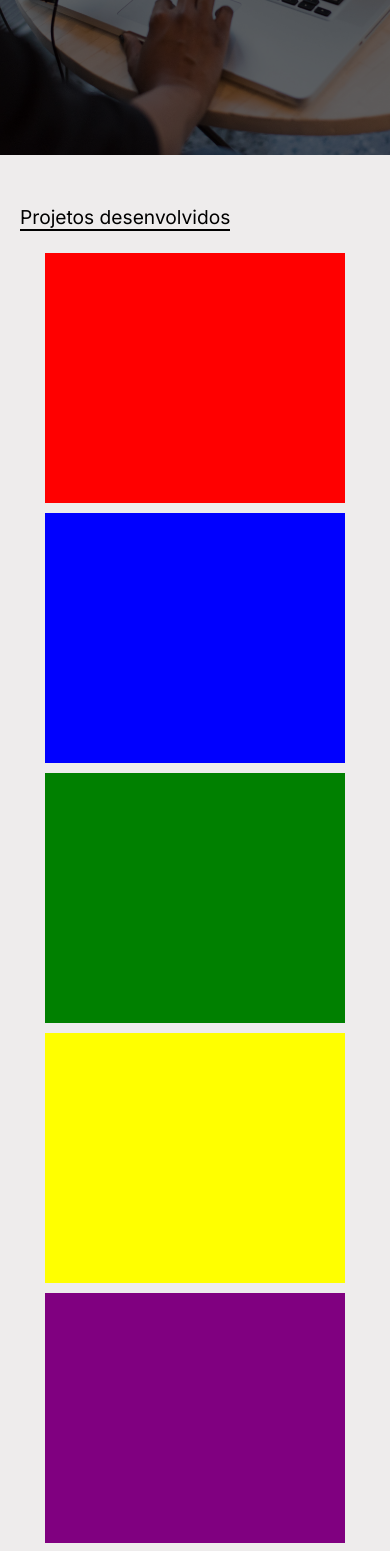
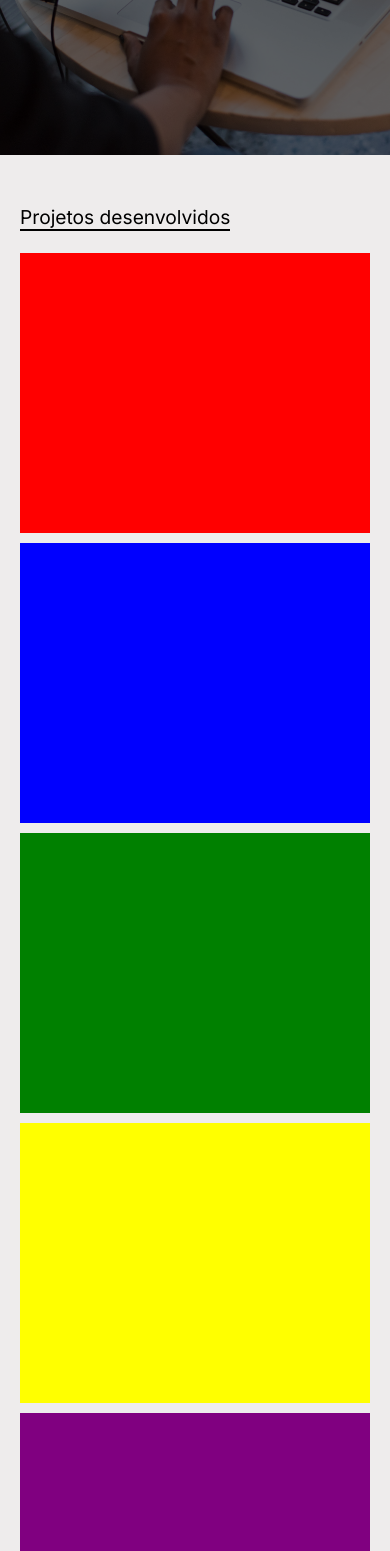
Before and after one commit to GuiKrause/Site-FSLab, a React (Create React App) app: page / in a window 390 px wide. Shown: the part 432-1983 px from the top of the page. Built offline with nearby package versions, Linux system fonts and the light colour scheme.

Commit message:
Alterações realizadas na responsividade do grid layout

```diff
--- a/src/App.js
+++ b/src/App.js
@@ -1,4 +1,3 @@
-import Header from './Header';
 import Hero from './Hero';
 import Projects from './Projects';
 import QuemSomos from './QuemSomos';
--- a/src/index.css
+++ b/src/index.css
@@ -79,7 +79,7 @@ header{
   height: 100%;
   display: grid;
   grid-template-columns: repeat(4, 1fr);
-  grid-template-rows: repeat(3, minmax(250px, 1fr));
+  grid-auto-rows: minmax(250px, auto);
   gap: 10px;
   padding-top: 22px;
 }
@@ -256,13 +256,45 @@ footer > div{
   justify-content: space-between;
   align-items: center;
 }
-
-@media (max-width: 1440px) {
-
+@media (max-width: 1070px) {
   .projects-layout{
-    grid-template-columns: repeat(2, 600px);
-    grid-template-rows: repeat(6, 450px);
-    justify-content: center;
+    grid-template-columns: repeat(3, 1fr);
+    grid-auto-rows: minmax(250px, auto);
+  }
+  .project-link1{
+    background-color: red;
+    grid-column: 1/2;
+  }
+  .project-link2{
+    background-color: blue;
+    grid-column: 1/2;
+    grid-row: 2/3;
+  }
+  .project-link3{
+    background-color: green;
+    grid-column: 2/4;
+    grid-row: 1/3;
+  }
+  .project-link4{
+    background-color: yellow;
+    grid-column: 1/3;
+    grid-row: 3/6;
+  }
+  .project-link5{
+    background-color: purple;
+    grid-column: 3/4;
+    grid-row: 3/4;
+  }
+  .project-link6{
+    background-color: orange;
+    grid-column: 3/4;
+    grid-row: 4/6;
+  }
+}
+@media (max-width: 810px) {
+  .projects-layout{
+    grid-template-columns: repeat(2, 1fr);
+    grid-auto-rows: minmax(250px, auto);
   }
   .project-link1{
     background-color: red;
@@ -271,43 +303,37 @@ footer > div{
   .project-link2{
     background-color: blue;
     grid-column: 2/3;
+    grid-row: 1/2;
   }
   .project-link3{
     background-color: green;
-    grid-column: 1/3;
-    grid-row: 2/4;
+    grid-column: 1/2;
+    grid-row: 2/3;
   }
   .project-link4{
     background-color: yellow;
-    grid-column: 1/2;
-    grid-row: 4/5;
+    grid-column: 2/3;
+    grid-row: 2/3;
   }
   .project-link5{
     background-color: purple;
-    grid-column: 2/3;
-    grid-row: 4/5;
+    grid-column: 1/2;
+    grid-row: 3/4;
   }
   .project-link6{
     background-color: orange;
-    grid-column: 1/3;
-    grid-row: 5/7;
+    grid-column: 2/3;
+    grid-row: 3/4;
   }
-  .quem-somos-layout{
-    display: block;
+  .dev-professors{
+    flex-wrap: wrap;
   }
   .quem-somos-paragraphs{
-    width: 100%;
     text-align: justify;
   }
-  .quem-somos-video{
-    width: 100%;
-  }
-  .dev-professors{
-    justify-content: center;
-    gap: 10px;
-  }
-  .alumns-group{
-    justify-content: center;
+  footer > div{
+    flex-direction: column-reverse;
+    gap: 50px;
   }
   .dev-layout{
     flex-direction: column;
@@ -317,16 +343,10 @@ footer > div{
     text-align: center;
   }
 }
-@media (max-width: 1210px) {
+@media (max-width: 550px) {
   .projects-layout{
-    grid-template-columns: repeat(2, minmax(300px, 1fr));
-    grid-template-rows: repeat(6, minmax(200px, 300px));
-  }
-}
-@media (max-width: 710px) {
-  .projects-layout{
-    grid-template-columns: 300px;
-    grid-template-rows: repeat(6, 250px);
+    grid-template-columns: 1fr;
+    grid-auto-rows: minmax(280px, auto);
   }
   .project-link1{
     background-color: red;
@@ -357,29 +377,6 @@ footer > div{
     grid-column: 1/2;
     grid-row: 6/7;
   }
-  .dev-professors{
-    flex-wrap: wrap;
-  }
-  .quem-somos-paragraphs{
-    text-align: justify;
-  }
-  footer > div{
-    flex-direction: column-reverse;
-    gap: 50px;
-  }
-  .dev-layout{
-    flex-direction: column;
-    align-items: center;
-  }
-  .dev-description{
-    text-align: center;
-  }
-}
-@media (max-width: 372px) {
-  .dev-layout{
-    flex-direction: column;
-    align-items: center;
-  }
   .dev-description{
     text-align: center;
   }
```
